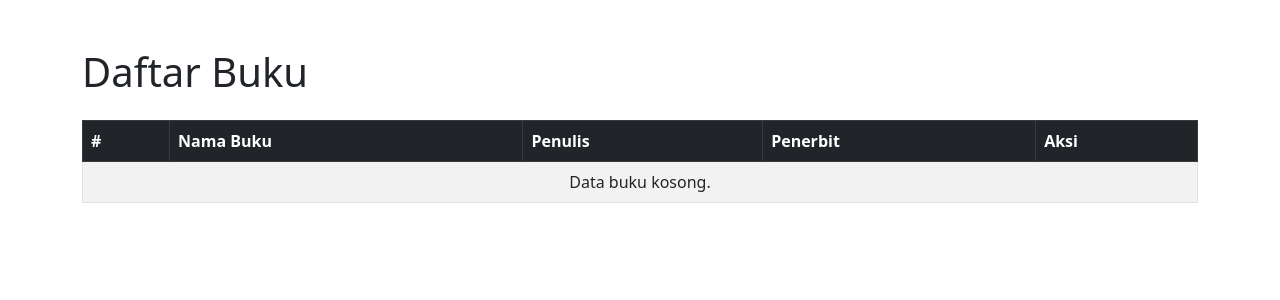
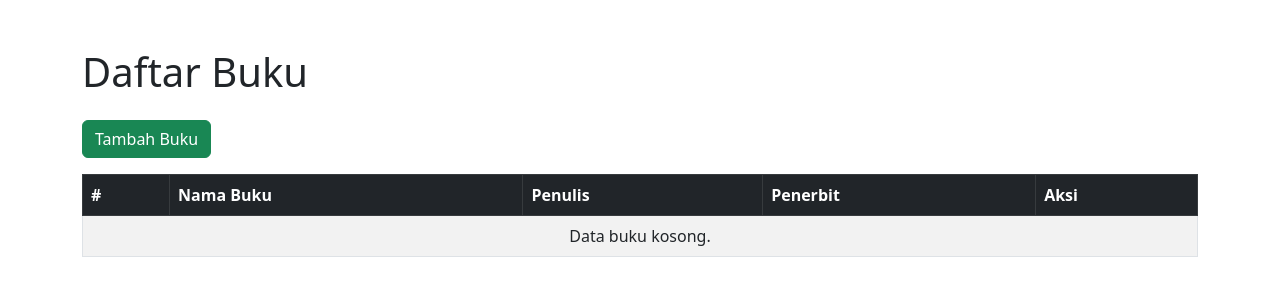
Before and after one commit to iruzz/PHP-Native, a PHP site: page / in a window 1280 px wide. Shown: the top 300 px of the page. Run offline with PHP 8.4, Linux system fonts and the light colour scheme; data that the repository does not hold is empty.

Commit message:
a href tambah data

```diff
--- a/crud1/index.php
+++ b/crud1/index.php
@@ -32,6 +32,7 @@ if (isset($_GET['id'])) {
 <body>
     <div class="container my-5">
         <h1 class="mb-4">Daftar Buku</h1>
+        <a href="tambah.php" class="btn btn-success mb-3">Tambah Buku</a>
         <table class="table table-striped table-bordered align-middle">
             <thead class="table-dark">
                 <tr>
```
